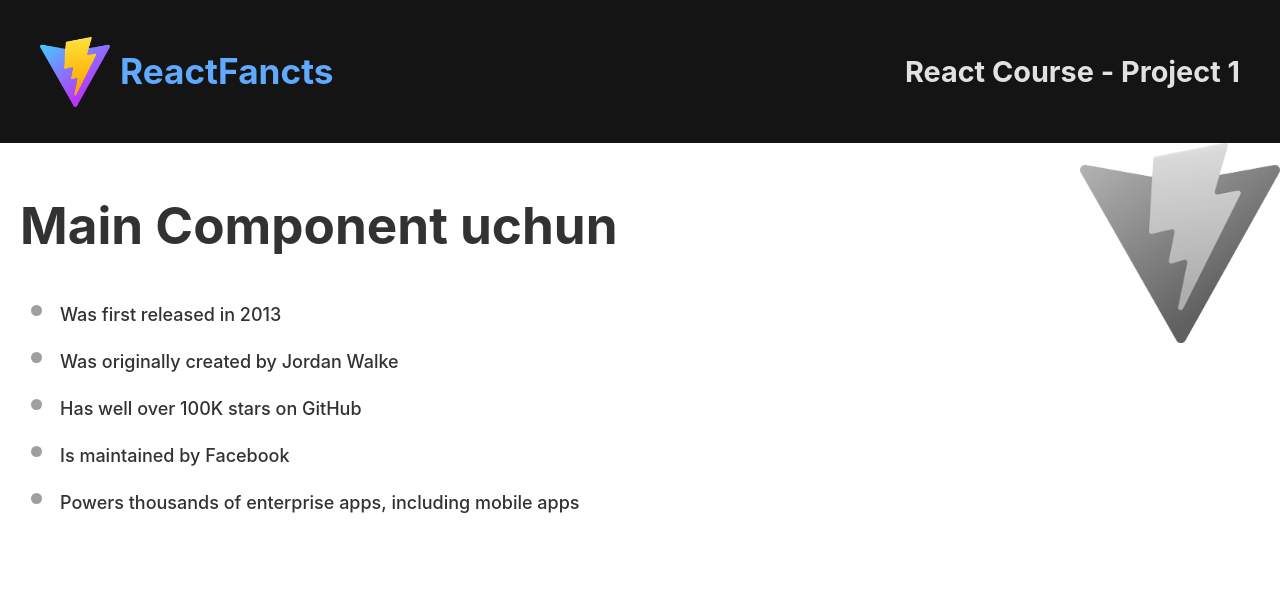
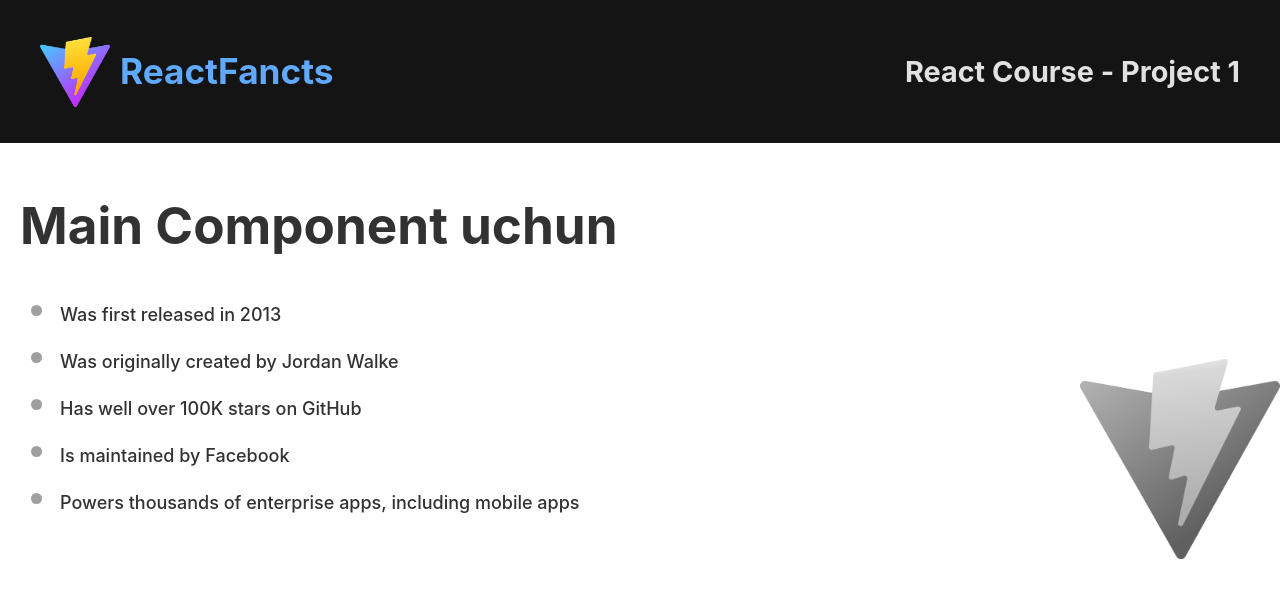
Before and after one commit to Hojiakbar5119/Scrimba-react, a React (Vite) app: page / in a window 1280 px wide. Shown: the top 598 px of the page. Built offline with nearby package versions, Linux system fonts and the light colour scheme.

Commit message:
restart img

```diff
--- a/src/component/content.css
+++ b/src/component/content.css
@@ -6,7 +6,7 @@
     background-repeat: no-repeat;
     background-size: 200px;
     background-position-x: right;
-    background-position-y: top;
+    background-position-y: bottom;
     filter: grayscale(100%);
 }
 ul>li::marker{
```
